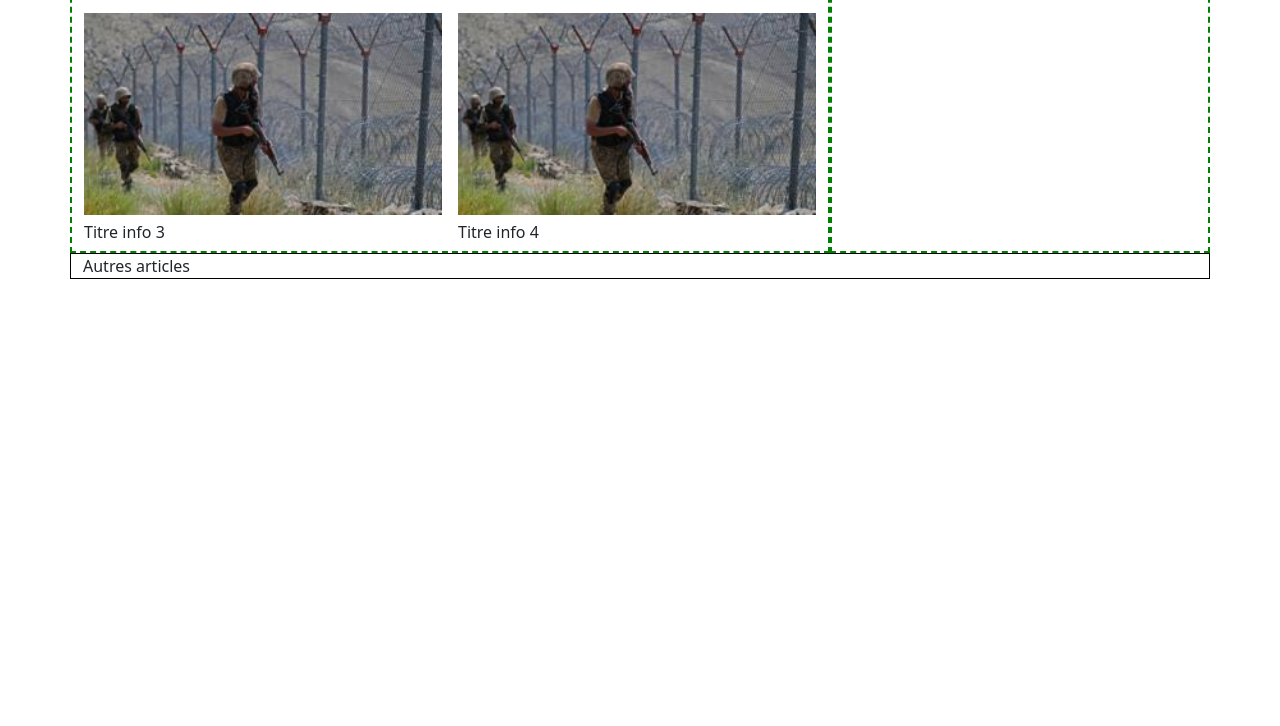
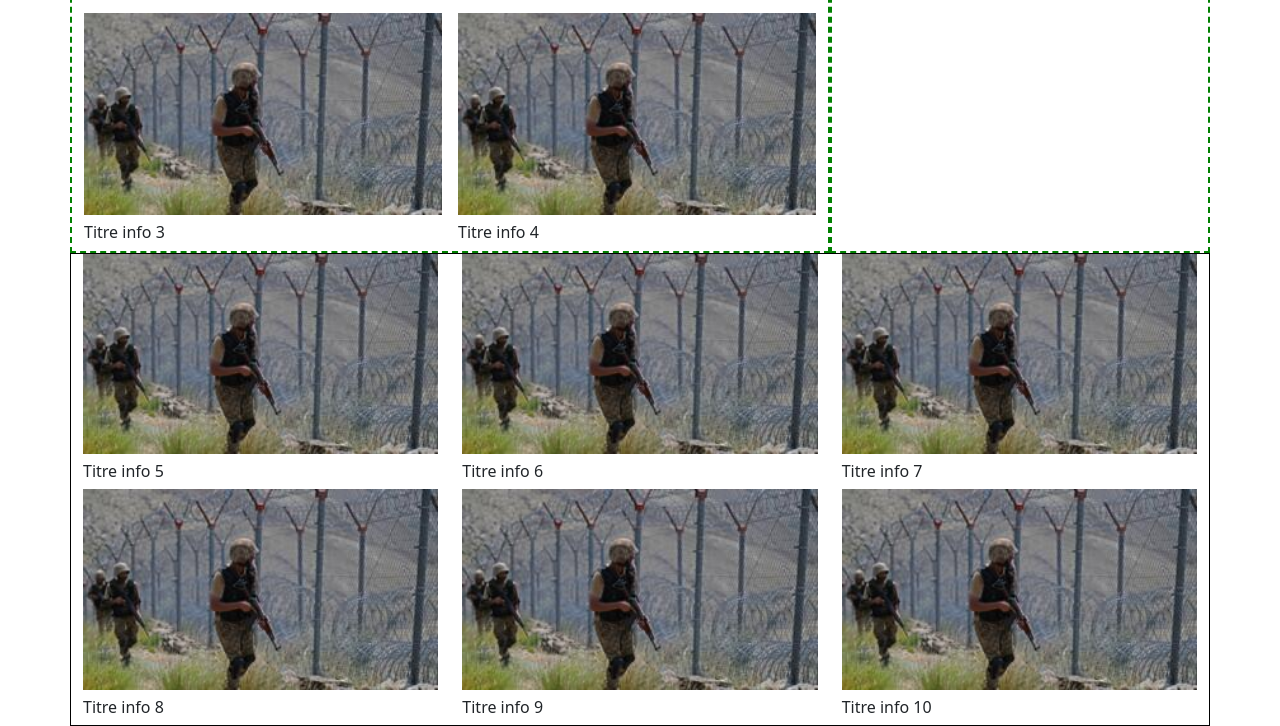
Before and after one commit to sylla92-code/Colonne-France24, a plain HTML site: page index.html in a window 1280 px wide. Shown: the part 857-1583 px from the top of the page. Before the commit the page ends 1136 px from the top, so only its background shows below. Drawn offline with nearby package versions, Linux system fonts and the light colour scheme.

Commit message:
autres articles ajoutés

```diff
--- a/index.html
+++ b/index.html
@@ -81,7 +81,16 @@
     </div>
 
   </div>
-  <div class="container">Autres articles</div>
+  <div class="container">
+    <div class="row">
+      <div class="col-md-4 col-sm-6"><img class="w-100" src="images/000_9JR99W.jpg" alt=""><p class="h6 mt-2">Titre info 5</p></div>
+      <div class="col-md-4 col-sm-6"><img class="w-100" src="images/000_9JR99W.jpg" alt=""><p class="h6 mt-2">Titre info 6</p></div>
+      <div class="col-md-4 col-sm-6"><img class="w-100" src="images/000_9JR99W.jpg" alt=""><p class="h6 mt-2">Titre info 7</p></div>
+      <div class="col-md-4 col-sm-6"><img class="w-100" src="images/000_9JR99W.jpg" alt=""><p class="h6 mt-2">Titre info 8</p></div>
+      <div class="col-md-4 col-sm-6"><img class="w-100" src="images/000_9JR99W.jpg" alt=""><p class="h6 mt-2">Titre info 9</p></div>
+      <div class="col-md-4 col-sm-6"><img class="w-100" src="images/000_9JR99W.jpg" alt=""><p class="h6 mt-2">Titre info 10</p></div>
+    </div>
+  </div>
 
 
   <!-- <script src="https://cdn.jsdelivr.net/npm/bootstrap@5.3.8/dist/js/bootstrap.bundle.min.js" integrity="sha384-FKyoEForCGlyvwx9Hj09JcYn3nv7wiPVlz7YYwJrWVcXK/BmnVDxM+D2scQbITxI" crossorigin="anonymous"></script>  -->
```
